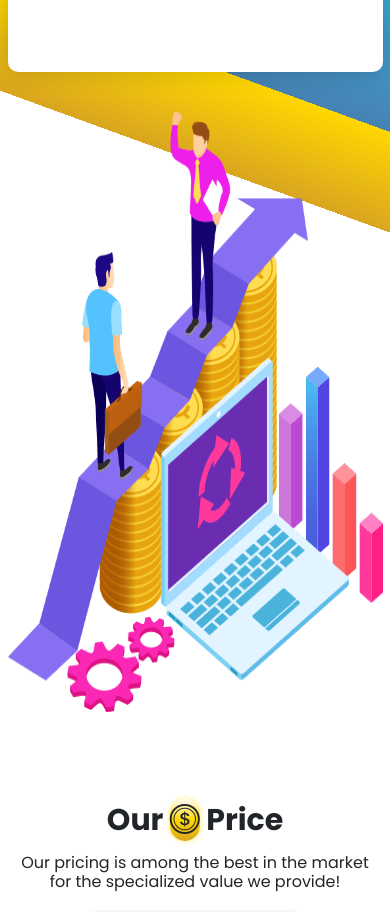
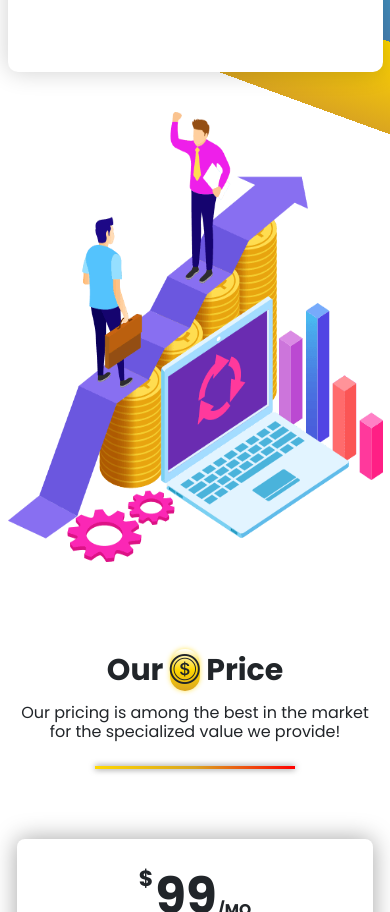
Before and after one commit to arvindvats/highrankglobal, a plain HTML site: page index.html in a window 390 px wide. Shown: the part 4275-5187 px from the top of the page. Drawn offline with nearby package versions, Linux system fonts and the light colour scheme.

Commit message:
Update style.css

```diff
--- a/style.css
+++ b/style.css
@@ -3560,3 +3560,14 @@ header {
     border-bottom-right-radius: 0.5rem;
   }
 }
+
+
+/* ---------------------------------------------------------------------------
+ABSOLUTE FINAL Modifications and touch ups!
+--------------------------------------------------------------------------- */
+
+@media (max-width: 992px) {
+  .about-main-right {
+    max-height: 45rem;
+  }
+}
```
